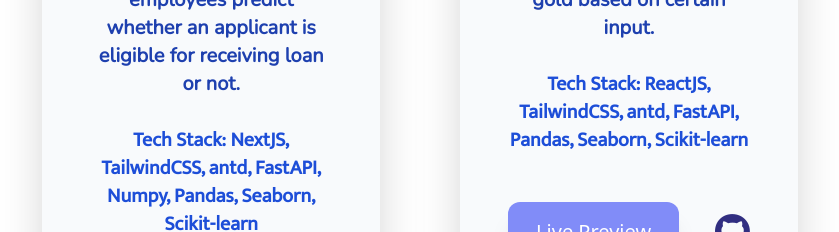
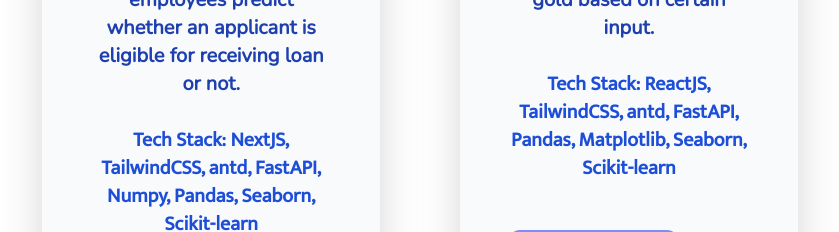
Before and after one commit to somenath203/My-Portfolio-Project, a React (Create React App) app: page /ml-projects in a window 1280 px wide. Shown: the part 3026-3258 px from the top of the page, without its empty margins (11-850 px from the left). Built offline with nearby package versions, Linux system fonts and the light colour scheme; a web font is replaced by a local one.

Commit message:
commited

```diff
--- a/src/pages/AllMlProjects.js
+++ b/src/pages/AllMlProjects.js
@@ -114,7 +114,7 @@
             projectPic: GoldPriceImg,
             heightOfImg: 'h-60',
             widthOfImg: 'w-screen',
-            techStack: 'ReactJS, TailwindCSS, antd, FastAPI, Pandas, Seaborn, Scikit-learn',
+            techStack: 'ReactJS, TailwindCSS, antd, FastAPI, Pandas, Matplotlib, Seaborn, Scikit-learn',
             projectLivePreviewLink: 'https://gold-price-detection.vercel.app/',
             projectGithubLink: 'https://github.com/somenath203/Gold-Price-Prediction'
         }
```
